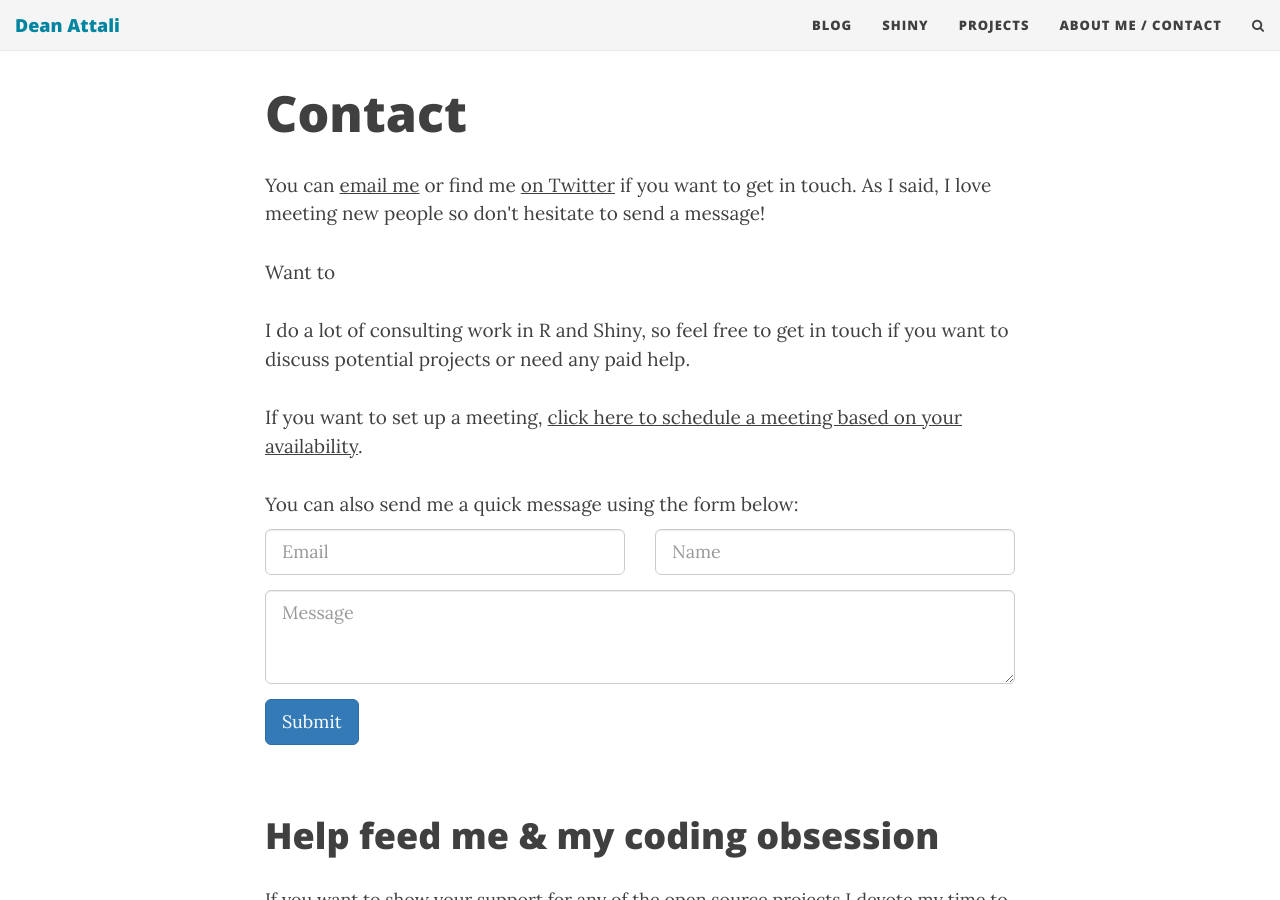
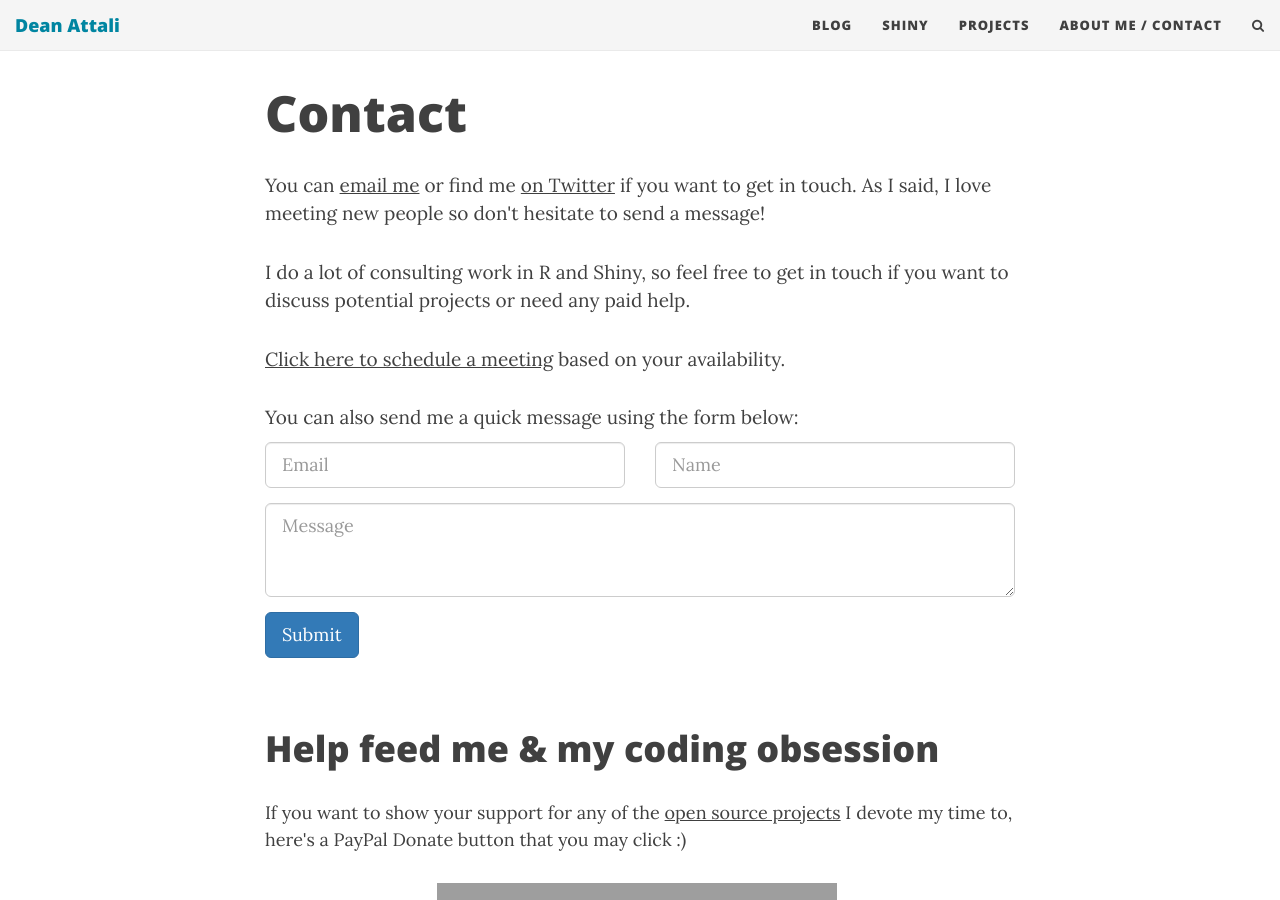
Before and after one commit to daattali/daattali.github.io, a Jekyll site: the page built from aboutme.html, in a window 1280 px wide and 900 px high, scrolled down 1056 px. Built offline with Jekyll 4.4.1, drawn with Linux system fonts in a browser that asks for light colours; nearby versions of some CDN libraries; grey boxes are pictures that could not be loaded.

Commit message:
fix aboutme typos

```diff
--- a/aboutme.html
+++ b/aboutme.html
@@ -60,9 +60,8 @@ I will be away until April 7, with very limited time to work. I will reply to yo
 -->
 
 <p>You can <a href="mailto:dean@attalitech.com?subject=Hello from deanattali.com">email me</a> or find me <a href="https://twitter.com/daattali">on Twitter</a> if you want to get in touch. As I said, I love meeting new people so don't hesitate to send a message!</p>
-<p>Want to </p>
 <p>I do a lot of consulting work in R and Shiny, so feel free to get in touch if you want to discuss potential projects or need any paid help.</p>
-<p>If you want to set up a meeting, <a href="https://calendly.com/attalitech/meeting">click here to schedule a meeting based on your availability</a>.</p>
+<p><a href="https://calendly.com/attalitech/meeting">Click here to schedule a meeting</a> based on your availability.</p>
 
 <form action="https://formspree.io/dean@attalitech.com" method="POST" class="form" id="contact-form">
   <p>You can also send me a quick message using the form below:</p>
```
